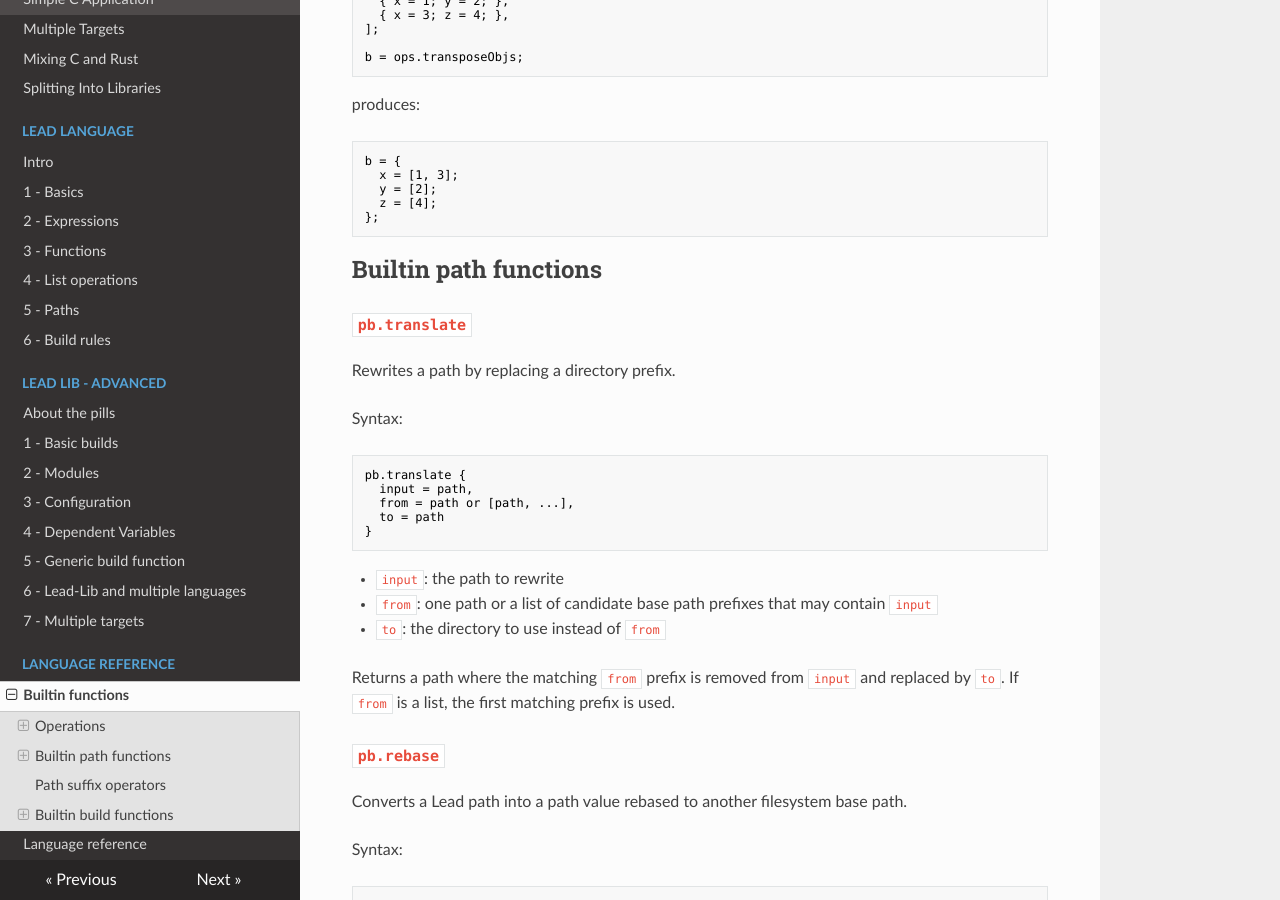
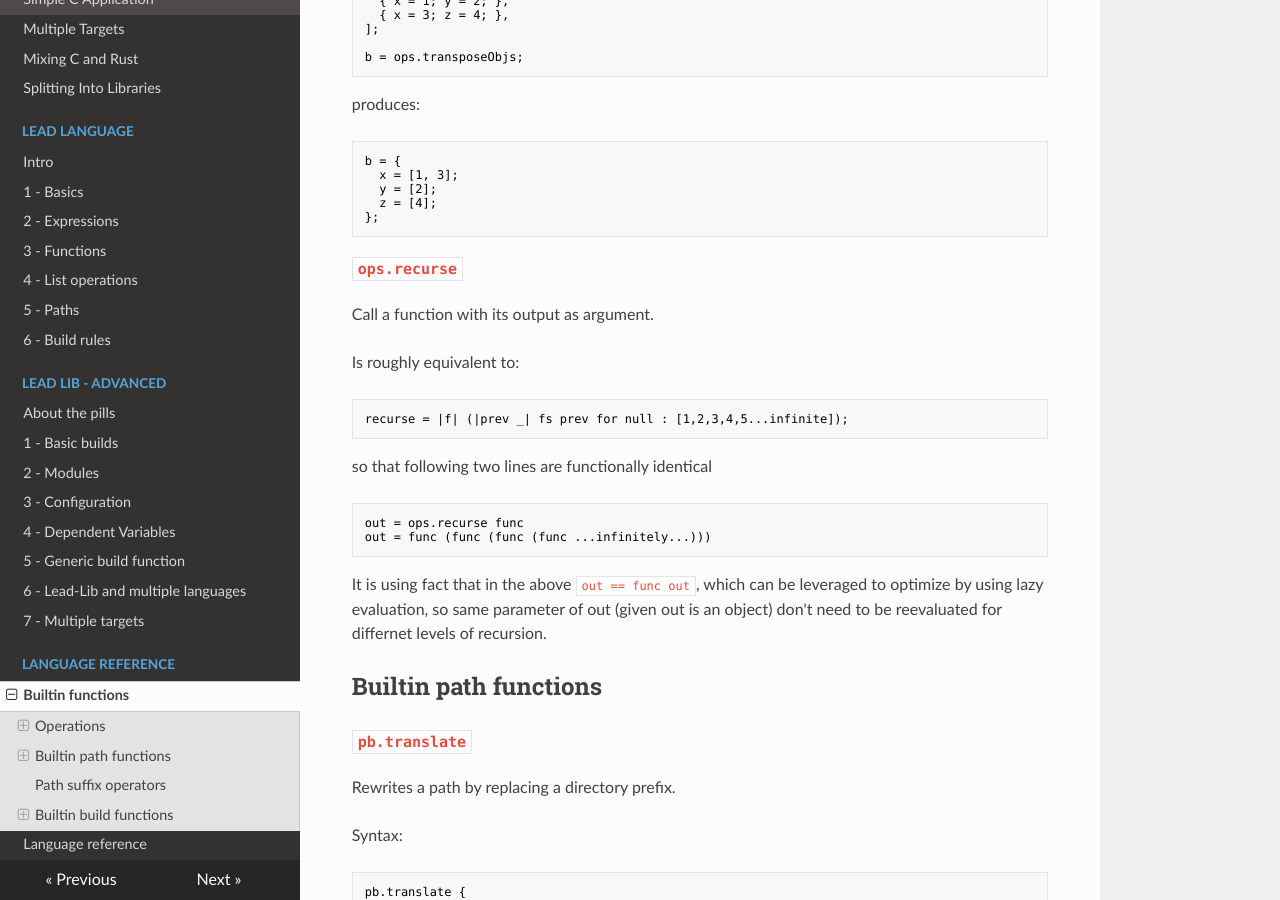
Before and after one commit to lead-build/lead-doc, an MkDocs documentation site: the page built from docs/language-reference/builtins.md, in a window 1280 px wide and 900 px high, scrolled down 1146 px. Built offline with MkDocs 1.6.1, drawn with Linux system fonts in a browser that asks for light colours.

Commit message:
Add documentation of ops.recurse builtin

````diff
--- a/docs/language-reference/builtins.md
+++ b/docs/language-reference/builtins.md
@@ -60,6 +60,27 @@ b = {
   z = [4];
 };
 ```
+
+### `ops.recurse`
+
+Call a function with its output as argument.
+
+Is roughly equivalent to:
+
+```pbb
+recurse = |f| (|prev _| fs prev for null : [1,2,3,4,5...infinite]);
+```
+
+so that following two lines are functionally identical
+```pbb
+out = ops.recurse func
+out = func (func (func (func ...infinitely...)))
+```
+
+It is using fact that in the above `out == func out`, which can be leveraged to
+optimize by using lazy evaluation, so same parameter of out (given out is an
+object) don't need to be reevaluated for differnet levels of recursion.
+
 
 ## Builtin path functions
 
````
